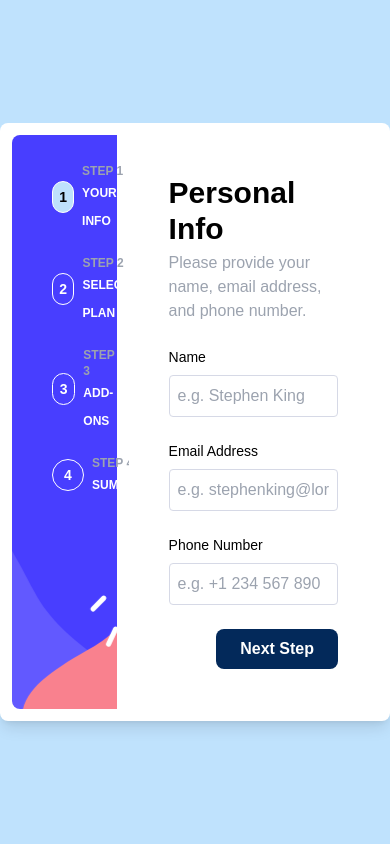
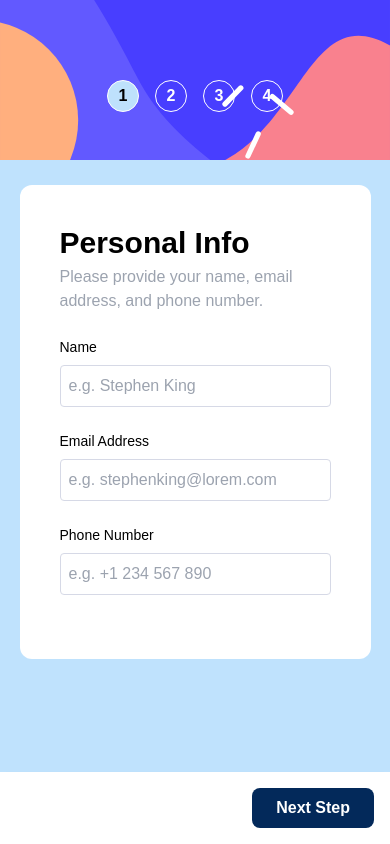
Before and after one commit to Sub-Dev/multi-step-form-nextjs, a Next.js app: page / in a window 390 px wide. Built offline with nearby package versions, Linux system fonts and the light colour scheme.

Commit message:
Componente PersonalInfo atualizado com layout otimizado para dispositivos móveis, validação de formulário adicionada e classes CSS refatoradas e adição de validação no PersonalInfoForm.tsx

```diff
--- a/src/app/globals.css
+++ b/src/app/globals.css
@@ -13,3 +13,9 @@ body {
   background-color: var(--background);
   font-family: "Ubuntu", sans-serif;
 }
+
+@media (max-width: 375px) {
+  .mt-negative-60 {
+    margin-top: -60px;
+  }
+}
--- a/src/components/PersonalInfo.tsx
+++ b/src/components/PersonalInfo.tsx
@@ -31,7 +31,9 @@ const PersonalInfo = () => {
   };
 
   return (
-    <div className="bg-white p-3 rounded-lg shadow-lg grid grid-cols-7 max-w-5xl pl-3 min-h-[550px] min-w-[75%]">
+    <>
+      {/* Div que será removida no mobile */}
+      <div className="hidden sm:grid bg-white p-3 rounded-lg shadow-lg grid-cols-7 max-w-5xl pl-3 min-h-[550px] min-w-[75%]">
         <Sidebar currentStep={currentStep} />
         <div className="col-span-5 ml-3 flex flex-col justify-between min-h-[500px]">
           {currentStep === 1 && (
@@ -72,6 +74,50 @@ const PersonalInfo = () => {
           )}
         </div>
       </div>
+
+      {/* Div para mobile, que não tem a borda e outras classes */}
+      <div className="sm:hidden ">
+        <Sidebar currentStep={currentStep} />
+        <div className="flex flex-col justify-between min-h-[100%] w-[90%] mx-[5%] ">
+          {currentStep === 1 && (
+            <PersonalInfoForm
+              formData={formData}
+              handleChange={handleChange}
+              setCurrentStep={setCurrentStep}
+              currentStep={currentStep}
+            />
+          )}
+          {currentStep === 2 && (
+            <SelectPlan
+              currentStep={currentStep}
+              setCurrentStep={setCurrentStep}
+              setBillingType={setBillingType}
+              handlePlanSelect={handlePlanSelect} // Adiciona a função de seleção de plano
+            />
+          )}
+          {currentStep === 3 && (
+            <AddOnsForm
+              selectedAddOns={selectedAddOns}       // Passa o estado selectedAddOns
+              setSelectedAddOns={setSelectedAddOns} // Passa a função setSelectedAddOns
+              currentStep={currentStep}
+              setCurrentStep={setCurrentStep}
+              billingType={billingType}
+            />
+          )}
+          {currentStep === 4 && (
+            <Summary
+              selectedPlan={selectedPlan}
+              selectedAddOns={selectedAddOns}
+              billingType={billingType}
+              setCurrentStep={setCurrentStep}
+            />
+          )}
+          {currentStep === 5 && (
+            <ThankYou />
+          )}
+        </div>
+      </div>
+    </>
   );
 };
 
--- a/src/components/PersonalInfoForm.tsx
+++ b/src/components/PersonalInfoForm.tsx
@@ -1,6 +1,7 @@
 "use client";
-import React from 'react';
+import React, { useState } from 'react';
 import NextButton from './NextButton';
+
 interface PersonalInfoFormProps {
   formData: {
     name: string;
@@ -18,47 +19,102 @@ const PersonalInfoForm: React.FC<PersonalInfoFormProps> = ({
   setCurrentStep,
   currentStep,
 }) => {
+  // Estado para mensagens de erro
+  const [errors, setErrors] = useState<{ name?: string; email?: string; phone?: string }>({});
+
+  const validateForm = () => {
+    const newErrors: { name?: string; email?: string; phone?: string } = {};
+
+    // Validação do nome
+    if (!formData.name) {
+      newErrors.name = 'Name is required';
+    }
+
+    // Validação do email
+    const emailPattern = /^[^\s@]+@[^\s@]+\.[^\s@]+$/; // Expressão regular para validação de email
+    if (!formData.email) {
+      newErrors.email = 'Email is required';
+    } else if (!emailPattern.test(formData.email)) {
+      newErrors.email = 'Email is invalid';
+    }
+
+    // Validação do telefone
+    if (!formData.phone) {
+      newErrors.phone = 'Phone number is required';
+    } else if (!/^\+?[0-9\s]+$/.test(formData.phone)) { // Ajuste a expressão regular conforme necessário
+      newErrors.phone = 'Phone number is invalid';
+    }
+
+    setErrors(newErrors);
+    return Object.keys(newErrors).length === 0; // Retorna true se não houver erros
+  };
+
+  const handleNext = () => {
+    if (validateForm()) {
+      setCurrentStep(currentStep + 1);
+    }
+  };
+
   return (
-    <div className="p-10 bg-white rounded-r-lg relative flex flex-col justify-between h-[100%] w-[100%]"> {/* Altura fixa ajustada */}
+    <div className="p-10 bg-white rounded-xl relative flex flex-col justify-between h-[100%] w-[100%]">
       <h2 className="text-3xl font-bold mb-1 text-black">Personal Info</h2>
       <p className="text-gray-400 mb-6">
         Please provide your name, email address, and phone number.
       </p>
-      <div className="mb-6">
+
+      <div className="mb-6 relative"> {/* Adicionado relative aqui */}
         <label className="block text-sm mb-2 text-black">Name</label>
         <input
-          className="w-full p-2 border border-light-gray rounded focus:outline-none focus:ring-2 focus:ring-pastel-blue"
+          className={`w-full p-2 border rounded focus:outline-none focus:ring-2 focus:ring-pastel-blue ${errors.name ? 'border-red-500' : 'border-light-gray'}`}
           type="text"
           name="name"
           value={formData.name}
           onChange={handleChange}
           placeholder="e.g. Stephen King"
         />
+        {errors.name && (
+          <span className="text-red-500  text-[12px] font-bold absolute right-0 top-[-5px]">
+            {errors.name}
+          </span>
+        )}
       </div>
-      <div className="mb-6">
+
+      <div className="mb-6 relative"> {/* Adicionado relative aqui */}
         <label className="block text-sm mb-2 text-black">Email Address</label>
         <input
-          className="w-full p-2 border border-light-gray rounded focus:outline-none focus:ring-2 focus:ring-pastel-blue"
+          className={`w-full p-2 border rounded focus:outline-none focus:ring-2 focus:ring-pastel-blue ${errors.email ? 'border-red-500' : 'border-light-gray'}`}
           type="email"
           name="email"
           value={formData.email}
           onChange={handleChange}
           placeholder="e.g. stephenking@lorem.com"
         />
+        {errors.email && (
+          <span className="text-red-500 text-[12px] font-bold absolute right-0 top-[-5px]">
+            {errors.email}
+          </span>
+        )}
       </div>
-      <div className="mb-6">
+
+      <div className="mb-6 relative"> {/* Adicionado relative aqui */}
         <label className="block text-sm mb-2 text-black">Phone Number</label>
         <input
-          className="w-full p-2 border border-light-gray rounded focus:outline-none focus:ring-2 focus:ring-pastel-blue"
+          className={`w-full p-2 border rounded focus:outline-none focus:ring-2 focus:ring-pastel-blue ${errors.phone ? 'border-red-500' : 'border-light-gray'}`}
           type="text"
           name="phone"
           value={formData.phone}
           onChange={handleChange}
           placeholder="e.g. +1 234 567 890"
         />
+        {errors.phone && (
+          <span className="text-red-500 text-[12px] font-bold absolute right-0 top-[-5px]">
+            {errors.phone}
+          </span>
+        )}
       </div>
-      <div className="flex justify-end">
-        <NextButton onClick={() => setCurrentStep(currentStep + 1)} />
+
+      <div className="fixed bottom-0 left-0 w-full bg-white shadow-md p-4 flex justify-end">
+        <NextButton onClick={handleNext} />
       </div>
     </div>
   );
--- a/src/components/PersonalInfoSummary.tsx
+++ b/src/components/PersonalInfoSummary.tsx
@@ -51,7 +51,7 @@ const Summary: React.FC<SummaryProps> = ({ selectedPlan, selectedAddOns, billing
         <hr className="border-t border-gray-300 my-2" />
 
         {selectedAddOns.map((addOn, index) => (
-          <div key={index} className="flex justify-between mb-6 text-gray-500">
+          <div key={index} className="flex justify-between mb-3 text-gray-500">
             <span>{addOn.name}</span>
             <span className='text-black'>
               +${billingType === 'yearly' ? addOn.price * 10 : addOn.price}/{billingType === 'monthly' ? 'mo' : 'yr'}
--- a/src/components/Sidebar.tsx
+++ b/src/components/Sidebar.tsx
@@ -1,4 +1,4 @@
-"use client";
+// "use client";
 import React from 'react';
 
 interface SidebarProps {
@@ -6,17 +6,23 @@ interface SidebarProps {
 }
 
 const Sidebar: React.FC<SidebarProps> = ({ currentStep }) => {
+  const isMobile = window.innerWidth < 376;
   return (
+    <div className="absolute top-0 left-0 w-full sm:relative sm:w-auto sm:col-span-2">
       <div
-      className="col-span-2 bg-cover bg-no-repeat bg-center px-10 py-6 rounded-l-lg" // Reduzi o espaçamento lateral e adicionei bordas arredondadas
-      style={{ backgroundImage: 'url(images/bg-sidebar-desktop.svg)' }}
+        className={`absolute top-0 left-0 w-full h-full ${window.innerWidth < 640 ? 'h-[25vh]' : 'h-full'} bg-cover bg-no-repeat px-6 py-20 sm:relative sm:px-10 sm:py-6 sm:bg-top`}
+        style={{
+          backgroundImage: `url(${window.innerWidth < 640 ? 'images/bg-sidebar-mobile.svg' : 'images/bg-sidebar-desktop.svg'})`,
+          backgroundSize: 'cover', // Faz a imagem cobrir todo o espaço disponível
+          backgroundPosition: 'center', // Centraliza a imagem
+        }}
       >
-      <ul className="space-y-4 text-lg"> {/* Reduzi o espaçamento vertical */}
+        <ul className={`flex sm:flex-col justify-center space-x-4 sm:space-x-0 sm:space-y-4 sm:text-lg relative z-20 mb-6 ${isMobile ? 'mt-[-60px]' : ''}`}>
           {["YOUR INFO", "SELECT PLAN", "ADD-ONS", "SUMMARY"].map((label, index) => {
             const step = index + 1;
             const isActive = step === currentStep;
             return (
-            <li key={step} className="flex items-center space-x-2 text-[14px]"> {/* Reduzi o espaçamento lateral */}
+              <li key={step} className="flex items-center justify-center sm:justify-start space-x-2">
                 <div className="flex items-center">
                   <div
                     className={`rounded-full h-8 w-8 flex items-center justify-center font-bold ${isActive
@@ -26,7 +32,8 @@ const Sidebar: React.FC<SidebarProps> = ({ currentStep }) => {
                   >
                     {step}
                   </div>
-                <div className="flex flex-col ml-2 text-[12px] mt-1"> {/* Reduzi o espaçamento entre o número e o texto */}
+                  {/* Exibe o texto apenas em telas médias ou maiores */}
+                  <div className="hidden sm:flex flex-col ml-2 text-[12px] mt-1">
                     <span className="text-xs font-semibold text-gray-400">STEP {step}</span>
                     <span className={`font-bold ${isActive ? "text-white" : "text-white"}`}>{label}</span>
                   </div>
@@ -36,6 +43,7 @@ const Sidebar: React.FC<SidebarProps> = ({ currentStep }) => {
           })}
         </ul>
       </div>
+    </div>
   );
 };
 
```
Lines whose indentation alone changed are shown as unchanged.
